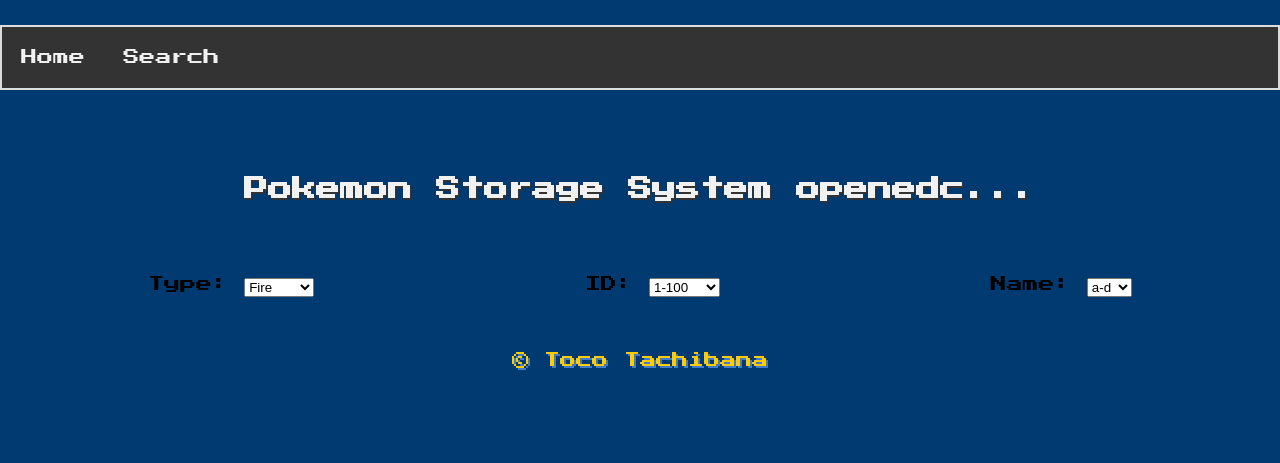
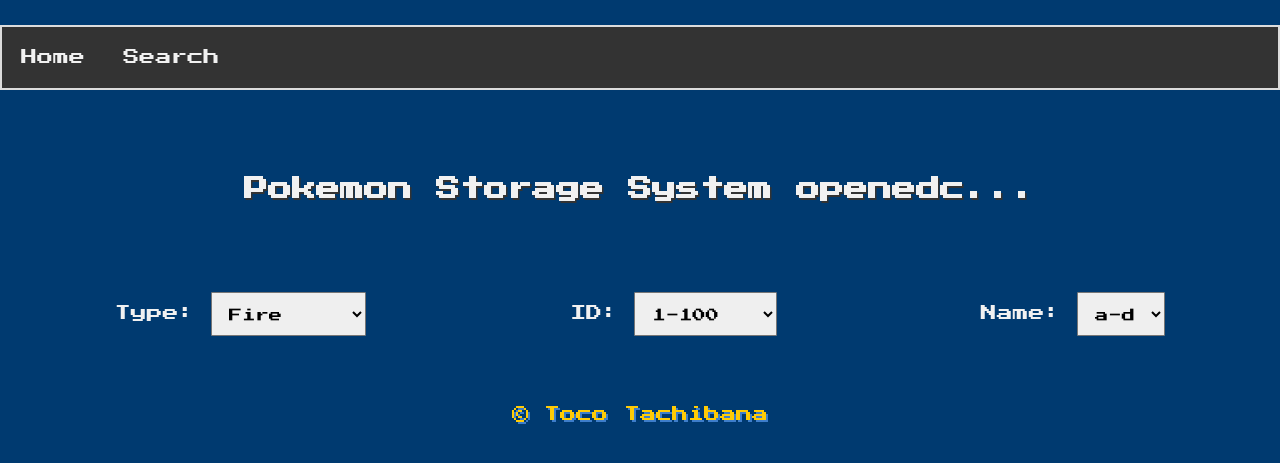
Before and after one commit to toco-t/comp2537-assignment, a plain HTML site: page public/html/search.html in a window 1280 px wide. Shown: the part 101-564 px from the top of the page. Drawn offline with nearby package versions, Linux system fonts and the light colour scheme; files that its build step writes are made by us from their sources.

Commit message:
style: add style to drop-down lists in search.html

```diff
--- a/public/css/styles.css
+++ b/public/css/styles.css
@@ -86,6 +86,21 @@
   text-decoration: none;
 }
 
+.search-menu {
+  color: #f1f1f1;
+  margin: 1em;
+}
+
+.search-menu select {
+  font-family: 'Press Start 2P', cursive;
+  border-radius: 1px;
+  padding: 1em;
+}
+
+.search-menu option {
+  color: #333;
+}
+
 @media (max-width: 600px) {
   nav ul {
     flex-direction: column;
```
